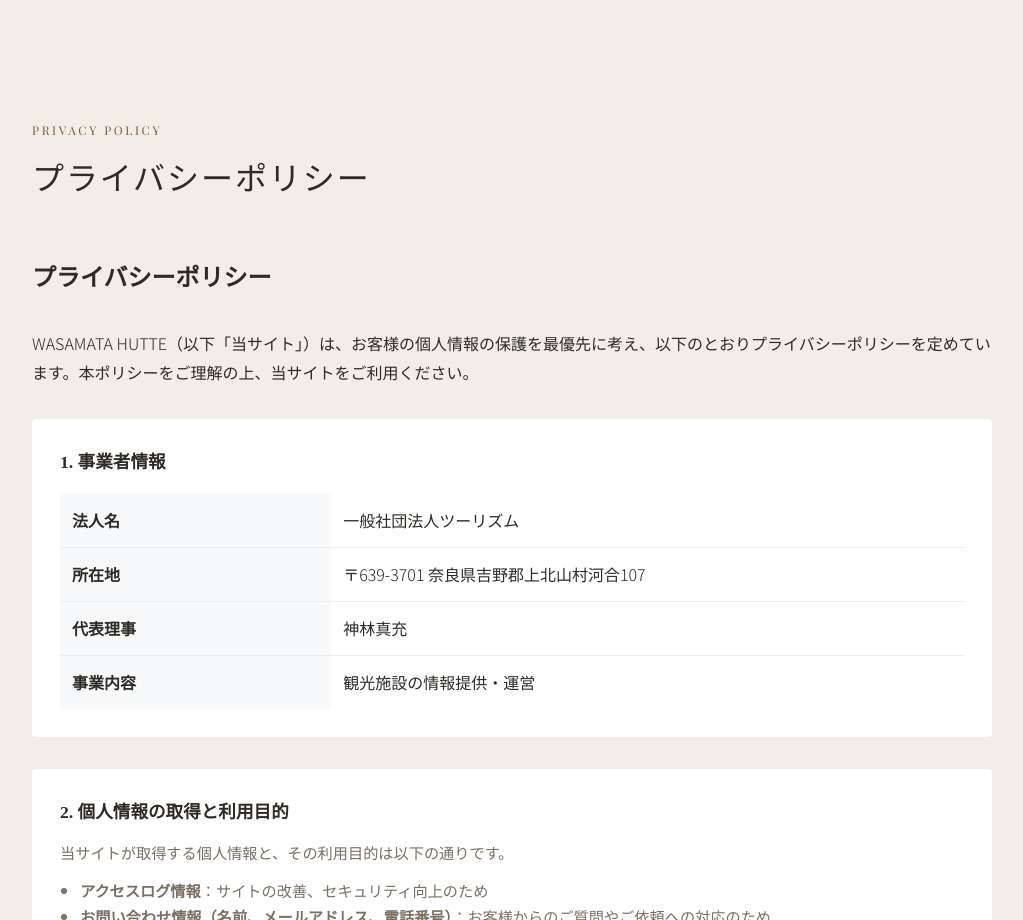
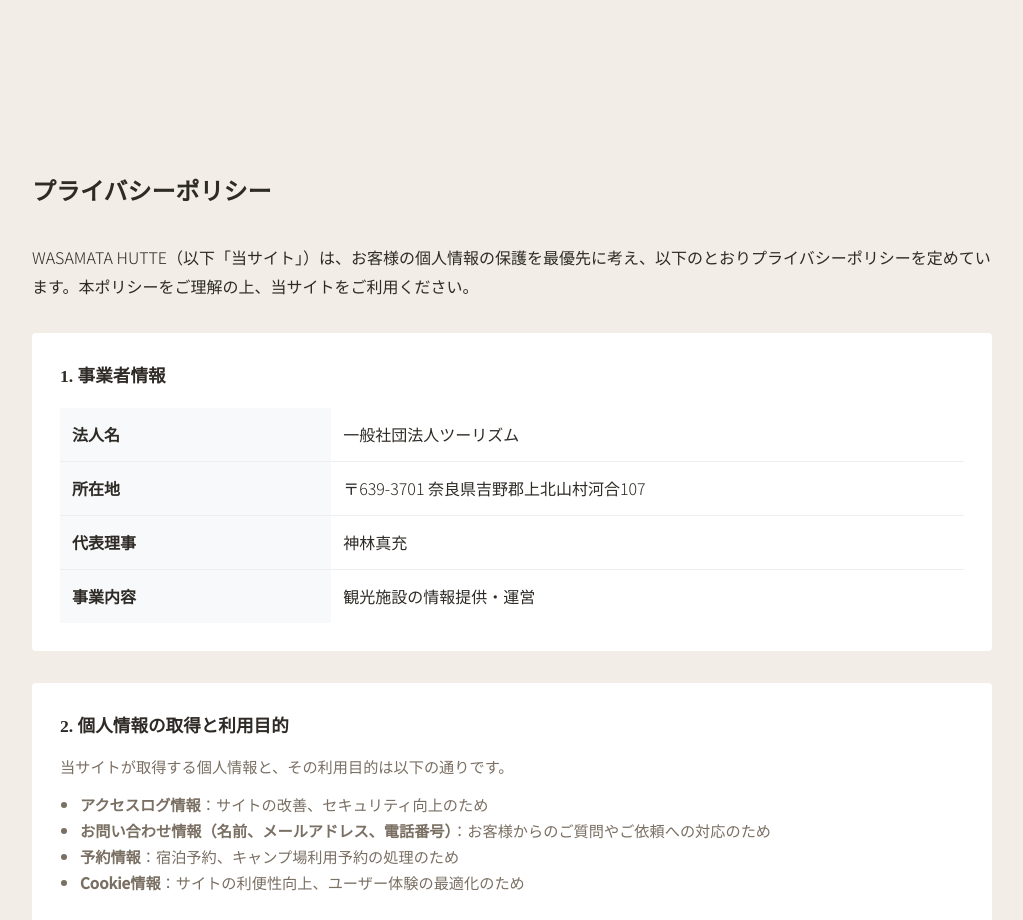
Before and after one commit to Yukio223/wasamata_renewal-, a plain HTML site: page privacy-policy.html in a window 1280 px wide. Shown: the part 880-1800 px from the top of the page, without its empty margins (128-1151 px from the left). Drawn offline with nearby package versions, Linux system fonts and the light colour scheme; a web font is replaced by a local one.

Commit message:
削除: プライバシーポリシーセクション タイトル（重複排除）

```diff
--- a/privacy-policy.html
+++ b/privacy-policy.html
@@ -81,8 +81,6 @@
   <!-- ========== プライバシーポリシーセクション ========== -->
   <section class="about" id="privacy">
     <div class="container" style="max-width: 1000px; margin: 0 auto; padding: 80px 20px;">
-      <div class="section-label fade-up">Privacy Policy</div>
-      <h2 class="section-title fade-up">プライバシーポリシー</h2>
 
 
       <div style="margin: 48px 0;">
```
